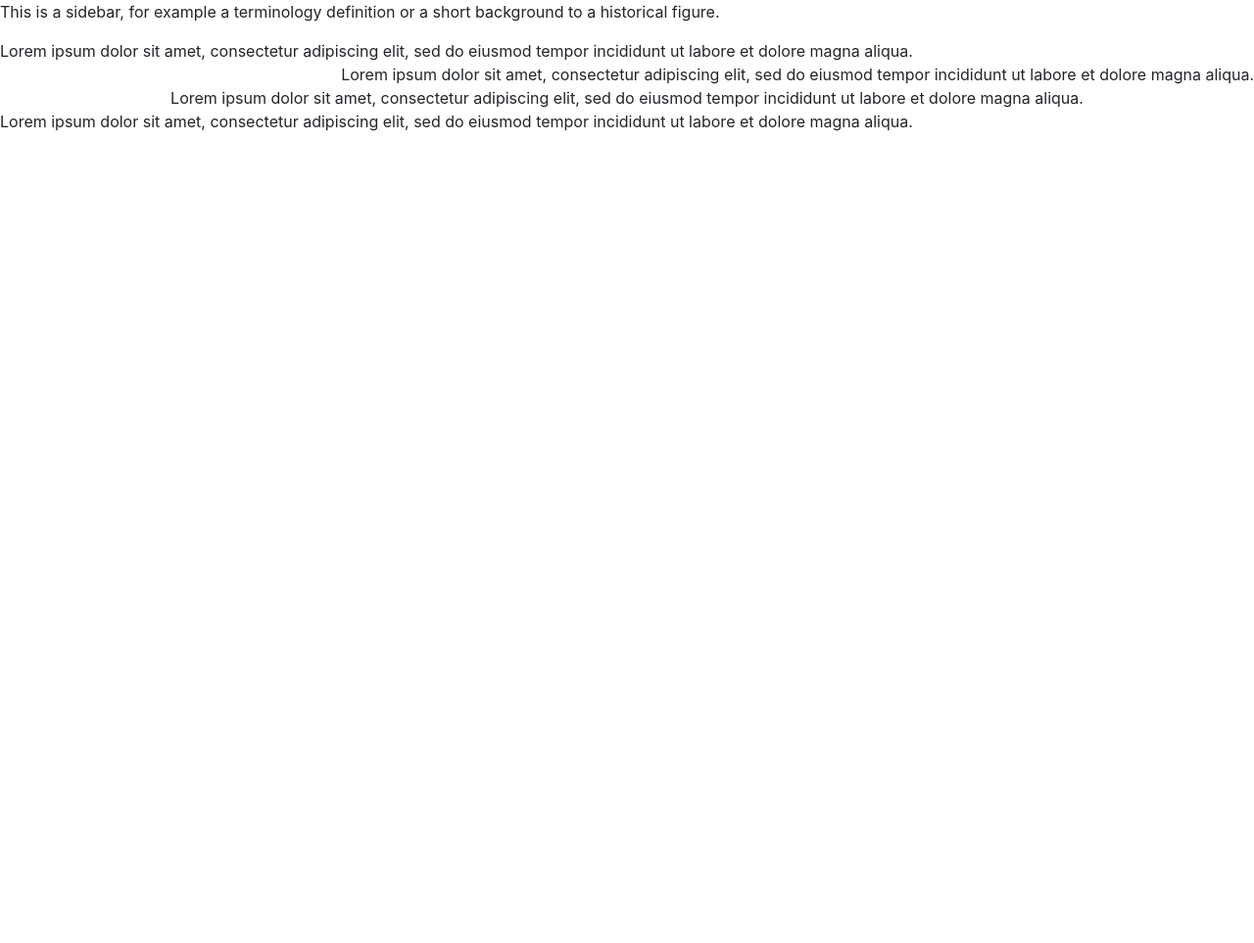
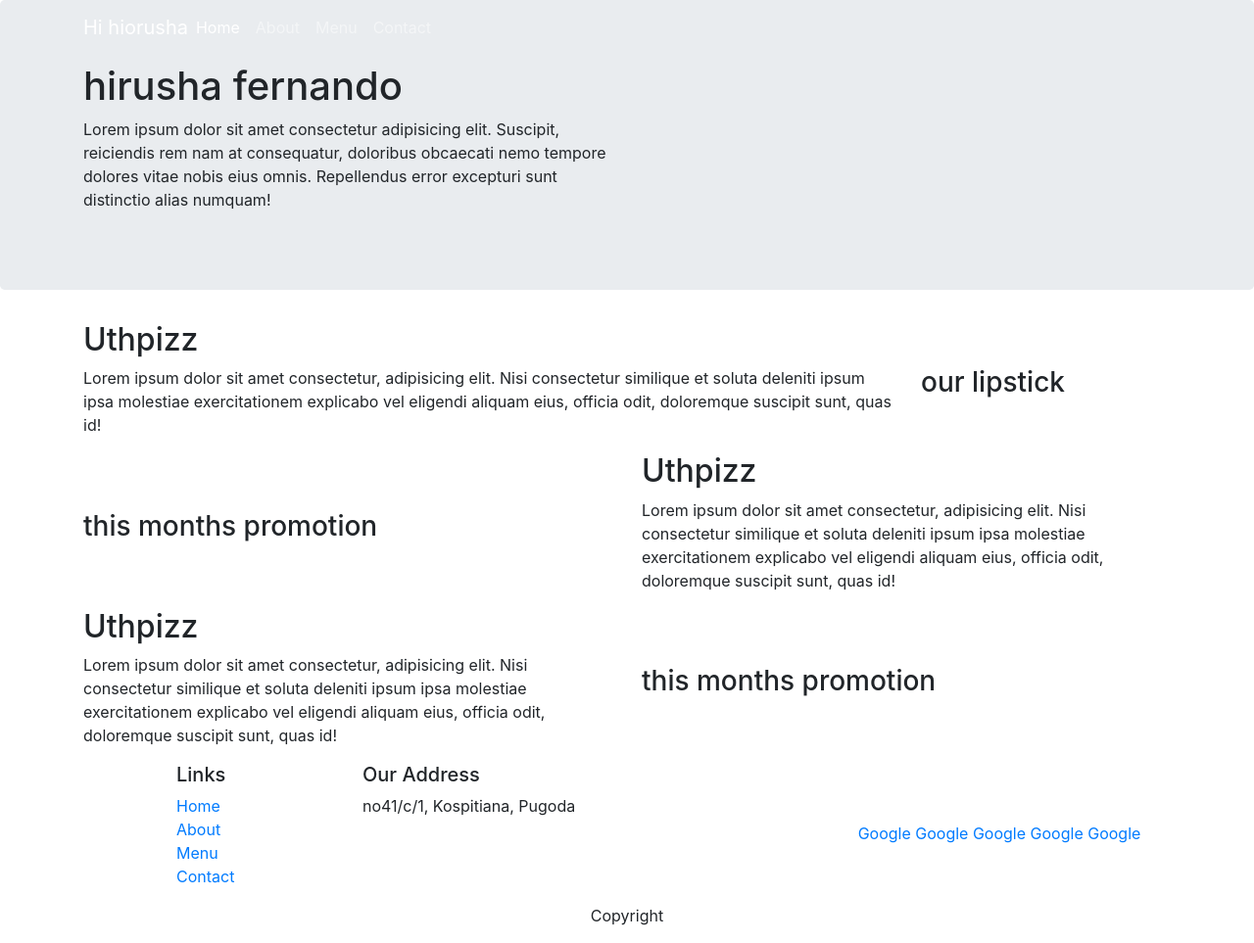
Before and after one commit to Hirusha1-cpu/FullStack, a website: page index.html in a window 1280 px wide. Shown: the whole page at 98% size. Before the commit the page ends 800 px from the top, so only its background shows below. Drawn offline with nearby package versions, Linux system fonts and the light colour scheme.

Commit message:
first commit

```diff
--- a/index.html
+++ b/index.html
@@ -1,46 +1,161 @@
 <!DOCTYPE html>
 <html lang="en">
-  <head>
+
+<head>
     <meta charset="UTF-8" />
     <meta http-equiv="X-UA-Compatible" content="IE=edge" />
     <meta name="viewport" content="width=device-width, initial-scale=1.0" />
+    <script src="node_modules/jquery/dist/jquery.slim.min.js"></script>
+    <script src="node_modules/popper.js/dist/umd/popper.min.js"></script>
+    <script src="node_modules/bootstrap/dist/js/bootstrap.min.js"></script>
+    <link rel="stylesheet" href="node_modules/bootstrap/dist/css/bootstrap.min.css" />
+    <link rel="stylesheet" href="css/styles.css" />
+    <title>Document</title>
+</head>
 
-    <!-- Bootstrap CSS -->
-    <link
-      rel="stylesheet"
-      href="node_modules/bootstrap/dist/css/bootstrap.min.css"
-    />
-    <title>Document</title>
-  </head>
-  <body>
-    <header>
-      <p>
-        This is a sidebar, for example a terminology definition or a short
-        background to a historical figure.
-      </p>
+<body>
+    <!-- <nav class="navbar navbar-dark navbar-expand-sm bg-primary fixed-top">
+        <div class="container">
+            <button class="navbar-toggler" type="button" data-toggle="collapse" data-target="#NavBar">
+                <span class="navbar-toggler-icon"></span>
+            </button>
+            <a  class="navbar-brand mr-auto" href="#">Hi hiorusha</a>
+            <div class="collapse navbar-collapse" id="NavBar">
+                <ul class="navbar-nav mr-auto">
+                    <li class="nav-item active">
+                        <a class="nav-link" href="#">Home</a>
+                    </li>
+                    <li class="nav-item">
+                        <a class="nav-link" href="./aboutus.html">About</a>
+                    </li>
+                    <li class="nav-item">
+                        <a class="nav-link" href="./menu.html">Menu</a>
+                    </li>
+                    <li class="nav-item">
+                        <a class="nav-link" href="./contact.html">Contact</a>
+                    </li>
+                </ul>
+            </div>
+        </div>
+    </nav> -->
+    <nav class="navbar navbar-dark navbar-expand-sm  fixed-top">
+        <div class="container">
+            <button class="navbar-toggler" type="button" data-toggle="collapse" data-target="#Navbar">
+                <span class="navbar-toggler-icon"></span>
+            </button>
+            <a class="navbar-brand mr-auto" href="#">Hi hiorusha</a>
+            <div class="collapse navbar-collapse" id="Navbar">
+                <ul class="navbar-nav mr-auto">
+                    <li class="nav-item active">
+                        <a class="nav-link" href="#">Home</a>
+                    </li>
+                    <li class="nav-item">
+                        <a class="nav-link" href="./aboutus.html">About</a>
+                    </li>
+                    <li class="nav-item">
+                        <a class="nav-link" href="./menu.html">Menu</a>
+                    </li>
+                    <li class="nav-item">
+                        <a class="nav-link" href="./contact.html">Contact</a>
+                    </li>
+                </ul>
+            </div>
+        </div>
+    </nav>
+
+    <header class="jumbotron">
+        <div class="container">
+            <div class="row row-header">
+                <div class="col-12 col-sm-6">
+                    <h1>hirusha fernando</h1>
+                    <p>
+                        Lorem ipsum dolor sit amet consectetur adipisicing elit. Suscipit,
+                        reiciendis rem nam at consequatur, doloribus obcaecati nemo
+                        tempore dolores vitae nobis eius omnis. Repellendus error
+                        excepturi sunt distinctio alias numquam!
+                    </p>
+                </div>
+                <div class="col-12 col-sm-6"></div>
+            </div>
+        </div>
     </header>
-    <body>
-      <div align="left">
-        Lorem ipsum dolor sit amet, consectetur adipiscing elit, sed do eiusmod
-        tempor incididunt ut labore et dolore magna aliqua.
-      </div>
-      <div align="right">
-        Lorem ipsum dolor sit amet, consectetur adipiscing elit, sed do eiusmod
-        tempor incididunt ut labore et dolore magna aliqua.
-      </div>
-      <div align="center">
-        Lorem ipsum dolor sit amet, consectetur adipiscing elit, sed do eiusmod
-        tempor incididunt ut labore et dolore magna aliqua.
-      </div>
-      <div align="justify">
-        Lorem ipsum dolor sit amet, consectetur adipiscing elit, sed do eiusmod
-        tempor incididunt ut labore et dolore magna aliqua.
-      </div>
-    </body>
-    <footer>
-      <script src="node_modules/jquery/dist/jquery.slim.min.js"></script>
-      <script src="node_modules/popper.js/dist/umd/popper.min.js"></script>
-      <script src="node_modules/bootstrap/dist/js/bootstrap.min.js"></script>
+    <div class="container">
+        <div class="row row-content align-items-center">
+            <div class="col-12 col-sm-4 order-sm-last col-md-3">
+                <h3>our lipstick</h3>
+            </div>
+            <div class="col col-sm order-sm-first col-md">
+                <h2>Uthpizz</h2>
+                <p>
+                    Lorem ipsum dolor sit amet consectetur, adipisicing elit. Nisi
+                    consectetur similique et soluta deleniti ipsum ipsa molestiae
+                    exercitationem explicabo vel eligendi aliquam eius, officia odit,
+                    doloremque suscipit sunt, quas id!
+                </p>
+            </div>
+        </div>
+        <div class="row row-content align-items-center">
+            <div class="col col-sm col-md">
+                <h3>this months promotion</h3>
+            </div>
+            <div class="col col-sm col-md">
+                <h2>Uthpizz</h2>
+                <p>
+                    Lorem ipsum dolor sit amet consectetur, adipisicing elit. Nisi
+                    consectetur similique et soluta deleniti ipsum ipsa molestiae
+                    exercitationem explicabo vel eligendi aliquam eius, officia odit,
+                    doloremque suscipit sunt, quas id!
+                </p>
+            </div>
+        </div>
+        <div class="row row-content align-items-center">
+            <div class="col col-sm order-sm-last col-md">
+                <h3>this months promotion</h3>
+            </div>
+            <div class="col col-sm order-sm-first col-md">
+                <h2>Uthpizz</h2>
+                <p>
+                    Lorem ipsum dolor sit amet consectetur, adipisicing elit. Nisi
+                    consectetur similique et soluta deleniti ipsum ipsa molestiae
+                    exercitationem explicabo vel eligendi aliquam eius, officia odit,
+                    doloremque suscipit sunt, quas id!
+                </p>
+            </div>
+        </div>
+    </div>
+    <footer class="footer">
+        <div class="container">
+            <div class="row">
+                <div class="col-4 offset-1 col-sm-2">
+                    <h5>Links</h5>
+                    <ul class="list-unstyled">
+                        <li><a href="#">Home</a></li>
+                        <li><a href="./about.html">About</a></li>
+                        <li><a href="./menu.html">Menu</a></li>
+                        <li><a href="./contact.html">Contact</a></li>
+                    </ul>
+                </div>
+                <div class="col-7 col-sm-5">
+                    <h5>Our Address</h5>
+                    <address>no41/c/1, Kospitiana, Pugoda</address>
+                </div>
+                <div class="col-12 col-sm-4 align-self-center">
+                    <div class="text-center">
+                        <a href="https://google.com">Google</a>
+                        <a href="https://google.com">Google</a>
+                        <a href="https://google.com">Google</a>
+                        <a href="https://google.com">Google</a>
+                        <a href="https://google.com">Google</a>
+                    </div>
+                </div>
+            </div>
+            <div class="row justify-content-center">
+                <div class="col-auto">
+                    <p>Copyright</p>
+                </div>
+            </div>
+        </div>
     </footer>
-  </body>
+</body>
+
 </html>
```
